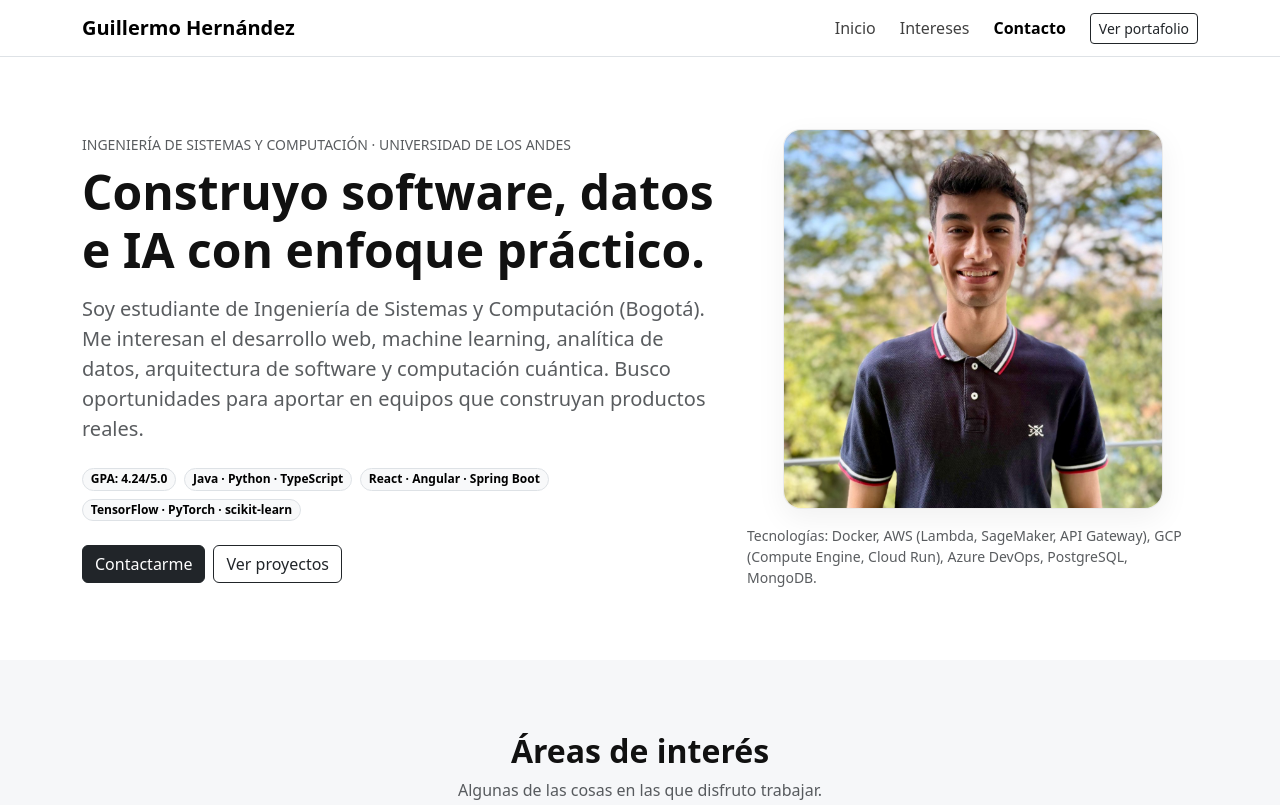
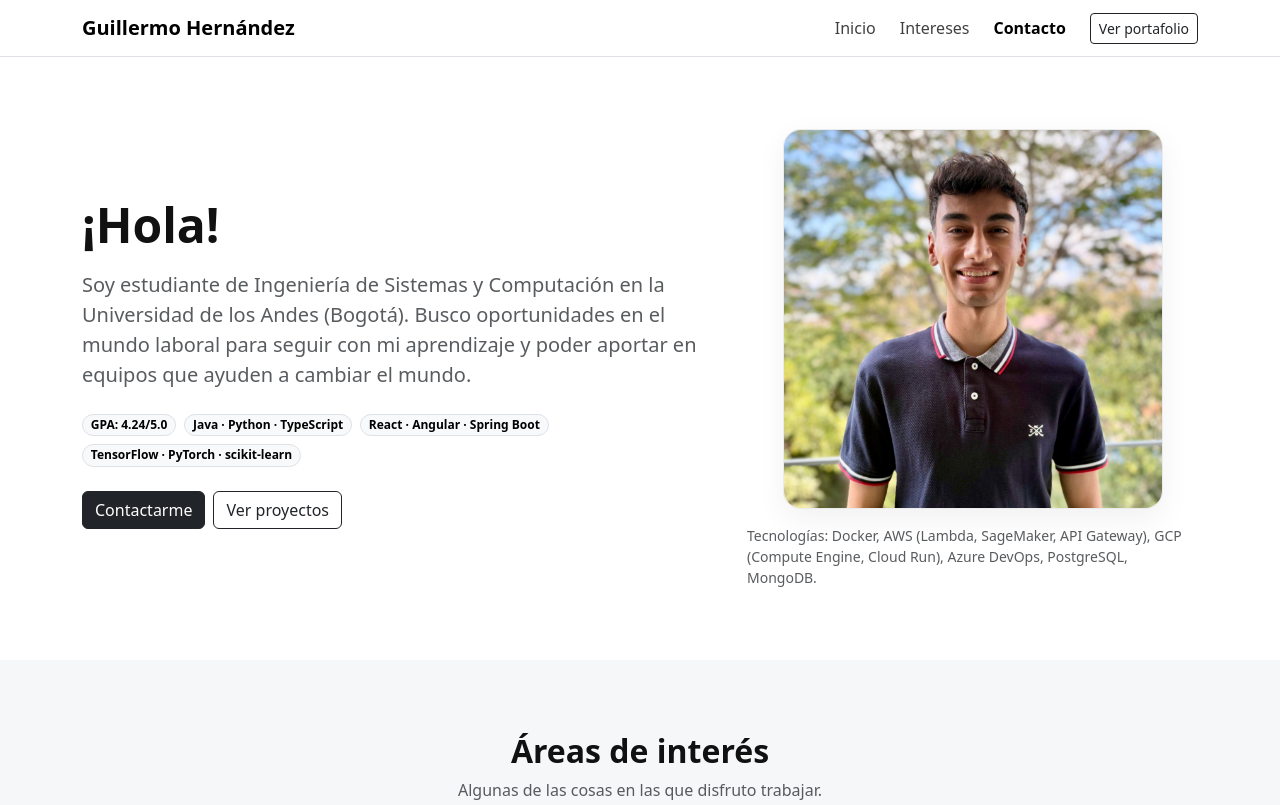
Before and after one commit to guille-her31/guille-her31.github.io, a plain HTML site: page index.html in a window 1280 px wide. Shown: the top 805 px of the page. Drawn offline with nearby package versions, Linux system fonts and the light colour scheme.

Commit message:
update 4

```diff
--- a/index.html
+++ b/index.html
@@ -50,12 +50,12 @@
     <div class="container">
       <div class="row align-items-center g-4">
         <div class="col-12 col-lg-7">
-          <p class="text-uppercase small text-muted mb-2">Ingeniería de Sistemas y Computación · Universidad de los Andes</p>
-          <h1 class="display-5 fw-bold mb-3">Construyo software, datos e IA con enfoque práctico.</h1>
+          <p class="text-uppercase small text-muted mb-2"></p>
+          <h1 class="display-5 fw-bold mb-3">¡Hola!</h1>
 
           <p class="lead text-muted mb-4">
-            Soy estudiante de Ingeniería de Sistemas y Computación (Bogotá). Me interesan el desarrollo web, machine learning,
-            analítica de datos, arquitectura de software y computación cuántica. Busco oportunidades para aportar en equipos que construyan productos reales.
+            Soy estudiante de Ingeniería de Sistemas y Computación en la Universidad de los Andes (Bogotá). Busco oportunidades en el mundo laboral para seguir
+            con mi aprendizaje y poder aportar en equipos que ayuden a cambiar el mundo.
           </p>
 
           <div class="d-flex flex-wrap gap-2 mb-4">
```
